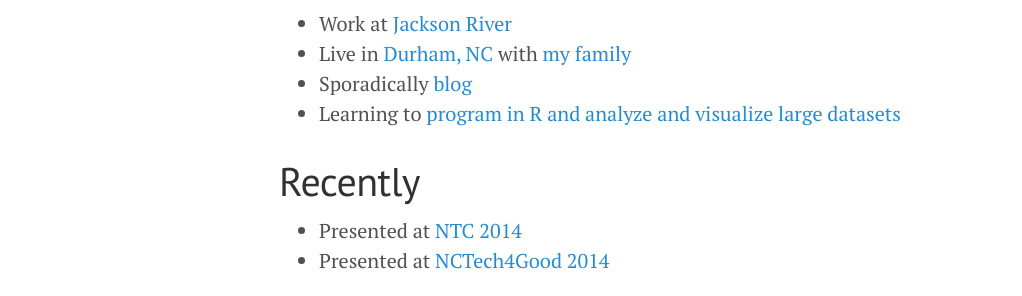
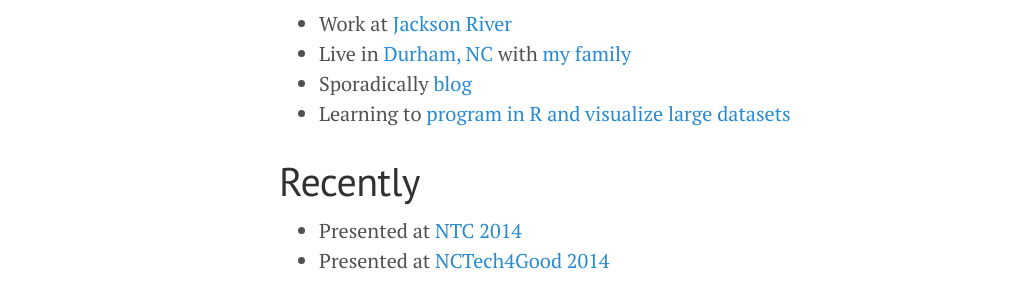
Before and after one commit to juliakm/old.juliakm.github.io, a Jekyll site: the page built from index.html, in a window 1280 px wide. Shown: the part 183-479 px from the top of the page, without its empty margins (1-1023 px from the left). Built offline with Jekyll 4.4.1, drawn with Linux system fonts in a browser that asks for light colours; Markdown is read by kramdown in place of the engine named in the settings; the list of posts is cut into pages by our own code.

Commit message:
updating index

```diff
--- a/index.html
+++ b/index.html
@@ -9,7 +9,7 @@
 <li>Work at <a href="http://jacksonriver.com">Jackson River</a></li>
 <li>Live in <a href="http://durhamnc.gov/Pages/Home.aspx">Durham, NC</a> with <a href="https://www.flickr.com/photos/juliakm/15915433431/">my family</a></li>
 <li>Sporadically <a href="http://juliagoolia.tumblr.com">blog</a>
-  <li>Learning to <a href="https://github.com/juliakm?tab=repositories">program in R and analyze and visualize large datasets</a></li>
+<li>Learning to <a href="https://github.com/juliakm?tab=repositories">program in R and visualize large datasets</a></li>
   </ul>
 
 <h1>Recently</h1>
```
